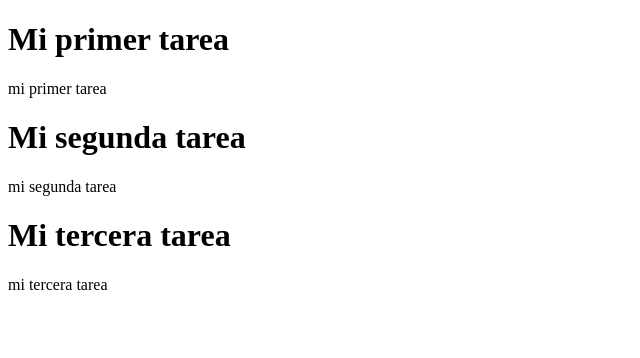
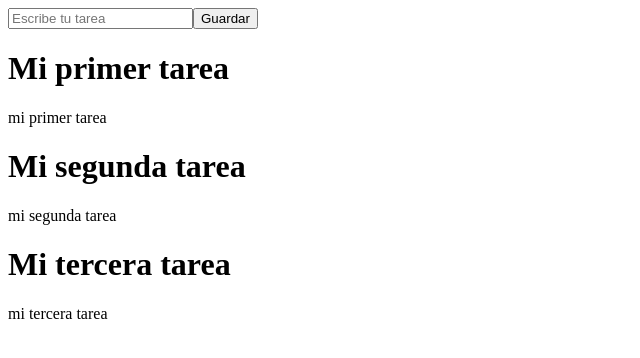
Before and after one commit to GabrielRosalesAzurdia/react-primer-ejemplo-real-con-tailwindcss, a React (Vite) app: page / in a window 1280 px wide. Shown: the top 358 px of the page, without its empty margins (0-640 px from the left). Built offline with nearby package versions, Linux system fonts and the light colour scheme.

Commit message:
agregado formulario y array de data traladado a app

```diff
--- a/src/App.jsx
+++ b/src/App.jsx
@@ -1,10 +1,31 @@
+// Importamos los datos de tareas con un alias ya que de lo contrario causará un
+// conflicto con nombres
 import TaskList from "./TaskList";
+import Taskform from "./TaskForm";
+import { tasks as data } from "./tasks";
+import { useState, useEffect } from "react";
 
 function App() {
+	// No le asignamos la data acá desde el inicio a tasks ya que cuando esto se
+	// declara aún no existe, debemos usar un useEffect para colocarlo
+	const [tasks, setTasks] = useState([]);
+
+	useEffect(() => {
+		setTasks(data);
+	}, []);
+
+	function createTask(taskTitle) {
+		setTasks([
+			...tasks,
+			{ title: taskTitle, id: tasks.length, descripcion: "nueva tarea" },
+		]);
+	}
+
 	return (
-		<div>
-			<TaskList />
-		</div>
+		<>
+			<Taskform createTask={createTask} />
+			<TaskList tasks={tasks} />
+		</>
 	);
 }
 
--- /dev/null
+++ b/src/TaskForm.jsx
@@ -0,0 +1,23 @@
+import { useState, useEffect } from "react";
+
+function TaskForm({ createTask }) {
+	const [title, settitle] = useState("");
+
+	const handleSubmit = (e) => {
+		e.preventDefault();
+		createTask(title);
+	};
+
+	return (
+		<form onSubmit={handleSubmit}>
+			<input
+				type="text"
+				placeholder="Escribe tu tarea"
+				onChange={(e) => settitle(e.target.value)}
+			/>
+			<button>Guardar</button>
+		</form>
+	);
+}
+
+export default TaskForm;
--- a/src/TaskList.jsx
+++ b/src/TaskList.jsx
@@ -1,17 +1,4 @@
-// Importamos los datos de tareas con un alias ya que de lo contrario causará un
-// conflicto con nombres
-import { tasks as data } from "./tasks";
-import { useState, useEffect } from "react";
-
-function TaskList() {
-	// No le asignamos la data acá desde el inicio a tasks ya que cuando esto se
-	// declara aún no existe, debemos usar un useEffect para colocarlo
-	const [tasks, setTasks] = useState([]);
-
-	useEffect(() => {
-		setTasks(data);
-	}, []);
-
+function TaskList({ tasks }) {
 	if (tasks.length === 0) {
 		return <h1>No hay tareas aún</h1>;
 	}
```
Also changed, not shown: 1 other file (tests, documents, lock files or other folders).
